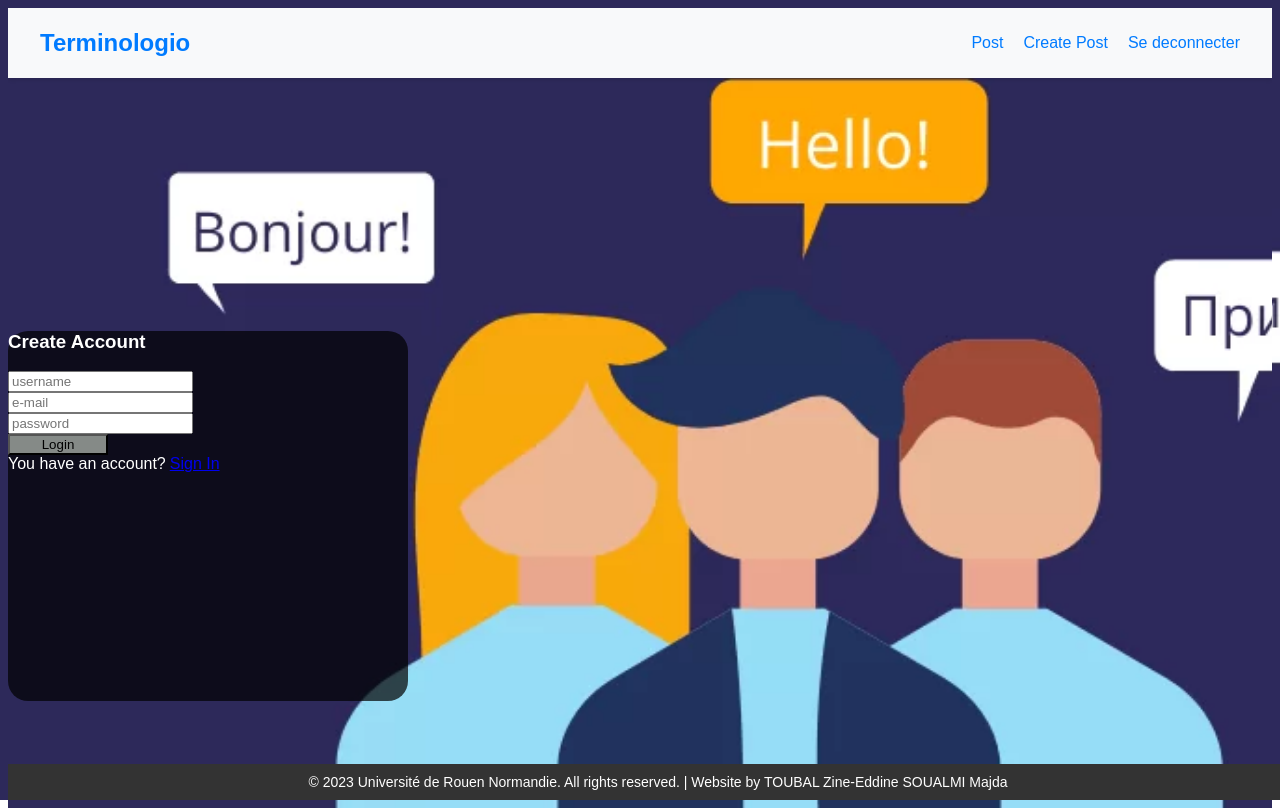
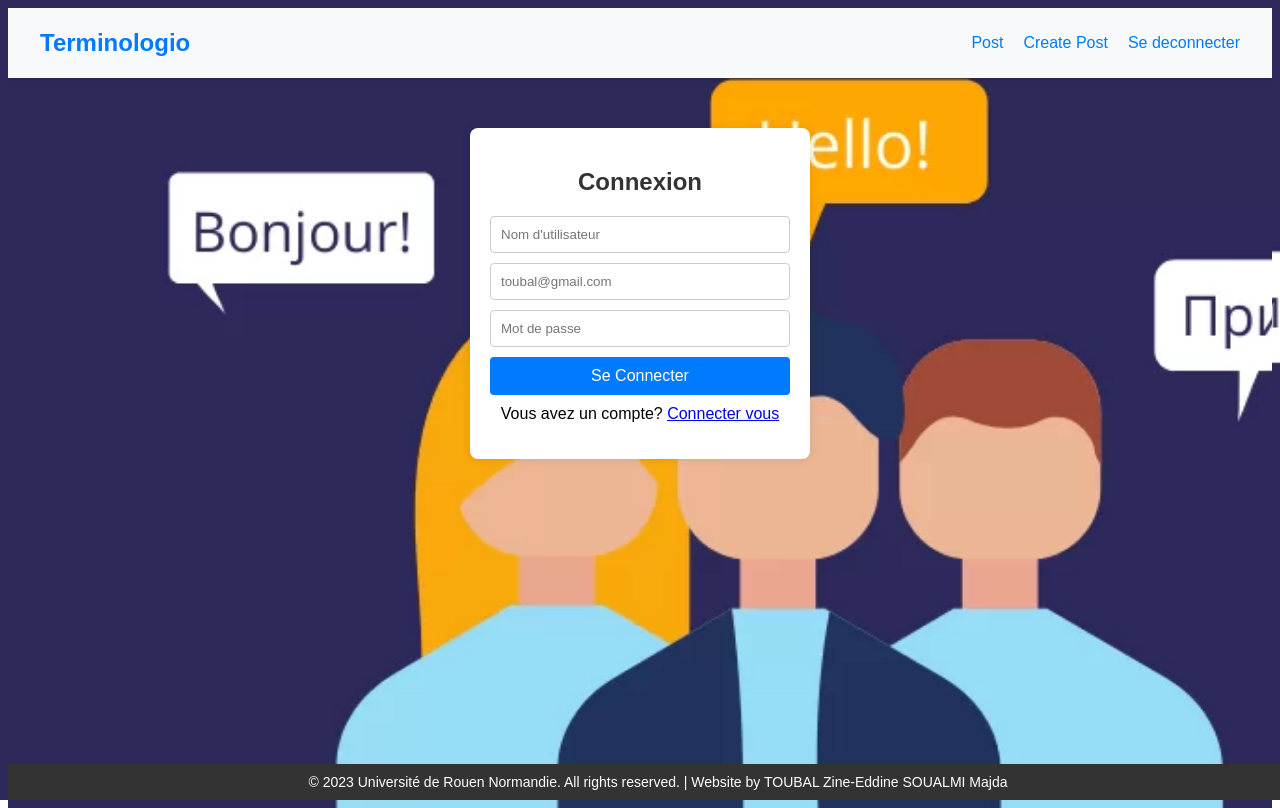
Before and after one commit to toubal77/projet_LW, a PHP site: page /project_LW/auth/signUp in a window 1280 px wide. Run offline with PHP 8.4, Linux system fonts and the light colour scheme; some libraries are stand-ins or nearby versions.

Commit message:
update front auth

```diff
--- a/views/auth/signUp.php
+++ b/views/auth/signUp.php
@@ -1,41 +1,13 @@
-<div class="container">
-            <div class="d-flex justify-content-center h-100">
-                <div class="card">
-                    <div class="card-header">
-                        <h3>Create Account</h3>
-                    </div>
-                    <div class="card-body">
-                    <form action="index.php" method="post">
-                            <div class="input-group form-group">
-                                <div class="input-group-prepend">
-                                    <span class="input-group-text"><i class="fas fa-user"></i></span>
-                                </div>
-                                <input type="text" class="form-control" placeholder="username">
+<div style="margin-left: auto; margin-right: auto;margin-top: 50px;background-color: #fff; padding: 20px; border-radius: 8px; box-shadow: 0 0 10px rgba(0, 0, 0, 0.1); width: 300px; text-align: center;">
 
-                            </div>
-                            <div class="input-group form-group">
-                                <div class="input-group-prepend">
-                                    <span class="input-group-text"><i class="fas fa-user"></i></span>
-                                </div>
-                                <input type="email" class="form-control" placeholder="e-mail">
+<h2 style="margin-bottom: 20px; color: #333; font-size: 24px;">Connexion</h2>
 
-                            </div>
-                            <div class="input-group form-group">
-                                <div class="input-group-prepend">
-                                    <span class="input-group-text"><i class="fas fa-key"></i></span>
-                                </div>
-                                <input type="password" class="form-control" placeholder="password">
-                            </div>
-                            <div class="form-group">
-                                <input type="submit" name="submitForm" value="Login" class="btn float-right login_btn">
-                            </div>
-                        </form>
-                    </div>
-                    <div class="card-footer">
-                        <div class="d-flex justify-content-center links">
-                            You have an account?<a href="/project_LW/auth/index">Sign In</a>
-                        </div>
-                    </div>
-                </div>
-            </div>
-        </div>
+<form action="#" method="post">
+    <input type="text" name="username" placeholder="Nom d'utilisateur" style="width: 100%; padding: 10px; margin-bottom: 10px; box-sizing: border-box; border: 1px solid #ccc; border-radius: 4px;" required>
+    <input type="email" name="email" placeholder="toubal@gmail.com" style="width: 100%; padding: 10px; margin-bottom: 10px; box-sizing: border-box; border: 1px solid #ccc; border-radius: 4px;" required>
+    <input type="password" name="password" placeholder="Mot de passe" style="width: 100%; padding: 10px; margin-bottom: 10px; box-sizing: border-box; border: 1px solid #ccc; border-radius: 4px;" required>
+    <button type="submit" style="background-color: #007BFF; color: #fff; padding: 10px; border: none; width: 100%; cursor: pointer; border-radius: 4px; font-size: 16px;">Se Connecter</button>
+    <p style="margin-top: 10px;">Vous avez un compte? <a href="index">Connecter vous</a></p>
+</form>
+
+</div>
--- a/views/layout.php
+++ b/views/layout.php
@@ -8,7 +8,7 @@
         <link rel="stylesheet" href="views/auth/styles/auth.css">
 </head>
 
-<body>
+<body style="font-family: Arial, sans-serif; background-color: #f5f5f5;">
        <nav style="background-color: #f8f9fa; padding: 10px; box-shadow: 0 2px 4px rgba(0, 0, 0, 0.1);">
     <div style="max-width: 1200px; margin: 0 auto; display: flex; justify-content: space-between; align-items: center;">
         <a style="text-decoration: none; color: #007bff; font-size: 24px; font-weight: bold;" href="/project_LW/admin/index">
```
Also changed, not shown: views/auth/index.php (+11 -32 lines).
